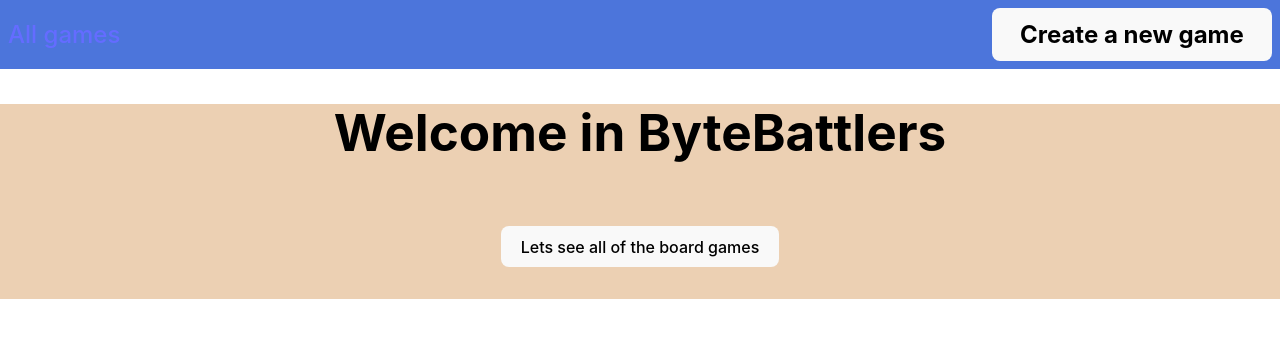
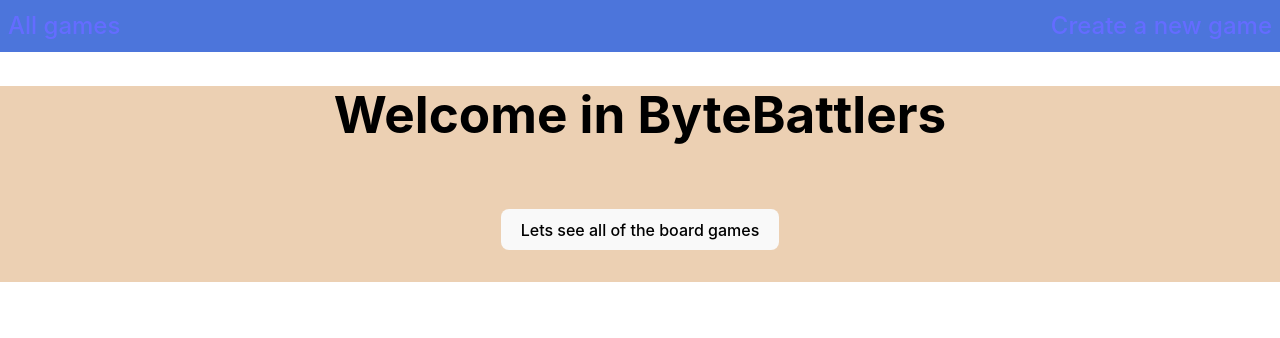
Before and after one commit to CodecoolGlobal/el-proyecte-grande-sprint-1-java-szplkflrn, a React (Vite) app in the folder frontend/: page / in a window 1280 px wide. Shown: the top 338 px of the page. Built offline with nearby package versions, Linux system fonts and the light colour scheme.

Commit message:
feat[Layout.jsx]: remove new game button

```diff
--- a/frontend/src/Pages/Layout/Layout.jsx
+++ b/frontend/src/Pages/Layout/Layout.jsx
@@ -1,4 +1,4 @@
-import { Outlet, Link } from "react-router-dom";
+import {Outlet, Link} from "react-router-dom";
 
 import "./Layout.css";
 
@@ -10,13 +10,11 @@ const Layout = () => (
                     <Link to="/games">All games</Link>
                 </li>
                 <li>
-          <Link to="/games/create">
-            <button type="button">Create a new game</button>
-          </Link>
+                    <Link to="/games/create">Create a new game</Link>
                 </li>
             </ul>
         </nav>
-    <Outlet />
+        <Outlet/>
     </div>
 );
 
```
Lines whose indentation alone changed are shown as unchanged.
